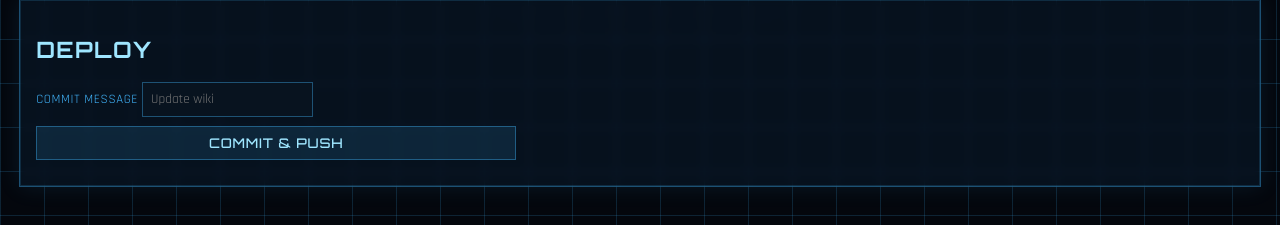
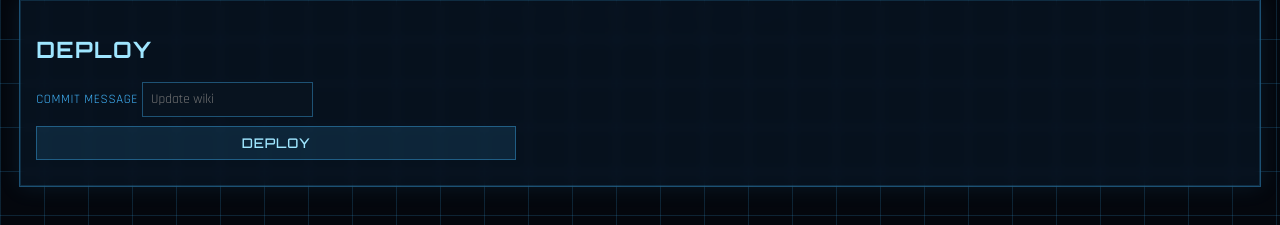
Before and after one commit to ArkaneXIV/Beyond-the-Boundary-Wiki, a Flask app: page / in a window 1280 px wide. Shown: the part 709-934 px from the top of the page. Run offline with Flask 3, Linux system fonts and the light colour scheme.

Commit message:
Rename to Beyond the Boundary Wiki; wire editor Deploy to gh-deploy

```diff
--- a/editor/app.py
+++ b/editor/app.py
@@ -88,11 +88,14 @@ def preview_url(relpath: str) -> str:
     return PREVIEW_BASE + rel + "/"
 
 
-def run_git(args: list[str]) -> tuple[int, str]:
-    proc = subprocess.run(
-        ["git", *args], cwd=REPO_ROOT, capture_output=True, text=True
-    )
+def run(cmd: list[str]) -> tuple[int, str]:
+    proc = subprocess.run(cmd, cwd=REPO_ROOT, capture_output=True, text=True)
     return proc.returncode, (proc.stdout + proc.stderr).strip()
+
+
+# The deploy workflow can't be pushed until the gh token has the 'workflow'
+# scope, so keep it out of source pushes for now.
+SKIP_FROM_PUSH = ".github/workflows/deploy.yml"
 
 
 # ---- routes ---------------------------------------------------------------
@@ -166,15 +169,28 @@ def save_calendar():
 @app.route("/deploy", methods=["POST"])
 def deploy():
     message = request.get_json(force=True).get("message", "").strip() or "Update wiki"
-    code, add_out = run_git(["add", "-A"])
-    if code != 0:
-        return jsonify(ok=False, log=add_out), 500
-    code, commit_out = run_git(["commit", "-m", message])
-    if code != 0 and "nothing to commit" in commit_out:
-        return jsonify(ok=False, log="Nothing to commit."), 200
-    code, push_out = run_git(["push"])
-    ok = code == 0
-    return jsonify(ok=ok, log=f"{commit_out}\n\n{push_out}".strip())
+    logs = []
+
+    # 1. Publish: build the site and push it to the gh-pages branch.
+    code, out = run(
+        [sys.executable, "-m", "mkdocs", "gh-deploy", "--force", "--message", message]
+    )
+    published = code == 0
+    logs.append("$ mkdocs gh-deploy\n" + out)
+
+    # 2. Back up the source to main (best effort; excludes the workflow file).
+    run(["git", "add", "-A"])
+    run(["git", "reset", "-q", "--", SKIP_FROM_PUSH])
+    code_c, out_c = run(["git", "commit", "-m", message])
+    if code_c == 0:
+        _, out_p = run(["git", "push"])
+        logs.append("$ git push (source → main)\n" + out_p)
+    elif "nothing to commit" in out_c:
+        logs.append("Source already up to date on main.")
+    else:
+        logs.append("$ git commit\n" + out_c)
+
+    return jsonify(ok=published, log="\n\n".join(logs))
 
 
 # ---- mkdocs preview subprocess -------------------------------------------
--- a/editor/templates/index.html
+++ b/editor/templates/index.html
@@ -31,7 +31,7 @@
   <h2>Deploy</h2>
   <form class="grid" onsubmit="return deploy(event)">
     <label>Commit message <input id="msg" placeholder="Update wiki"></label>
-    <button class="btn" type="submit">Commit &amp; Push</button>
+    <button class="btn" type="submit">Deploy</button>
     <span id="dstatus" class="status"></span>
   </form>
   <pre class="log" id="dlog" hidden></pre>
--- a/mkdocs.yml
+++ b/mkdocs.yml
@@ -1,4 +1,4 @@
-site_name: BTB Wiki
+site_name: Beyond the Boundary Wiki
 site_description: Worldbuilding archive
 site_url: https://ArkaneXIV.github.io/Beyond-the-Boundary-Wiki/
 repo_url: https://github.com/ArkaneXIV/Beyond-the-Boundary-Wiki
```
Also changed, not shown: docs/index.md (+1 -1 lines), README.md.
